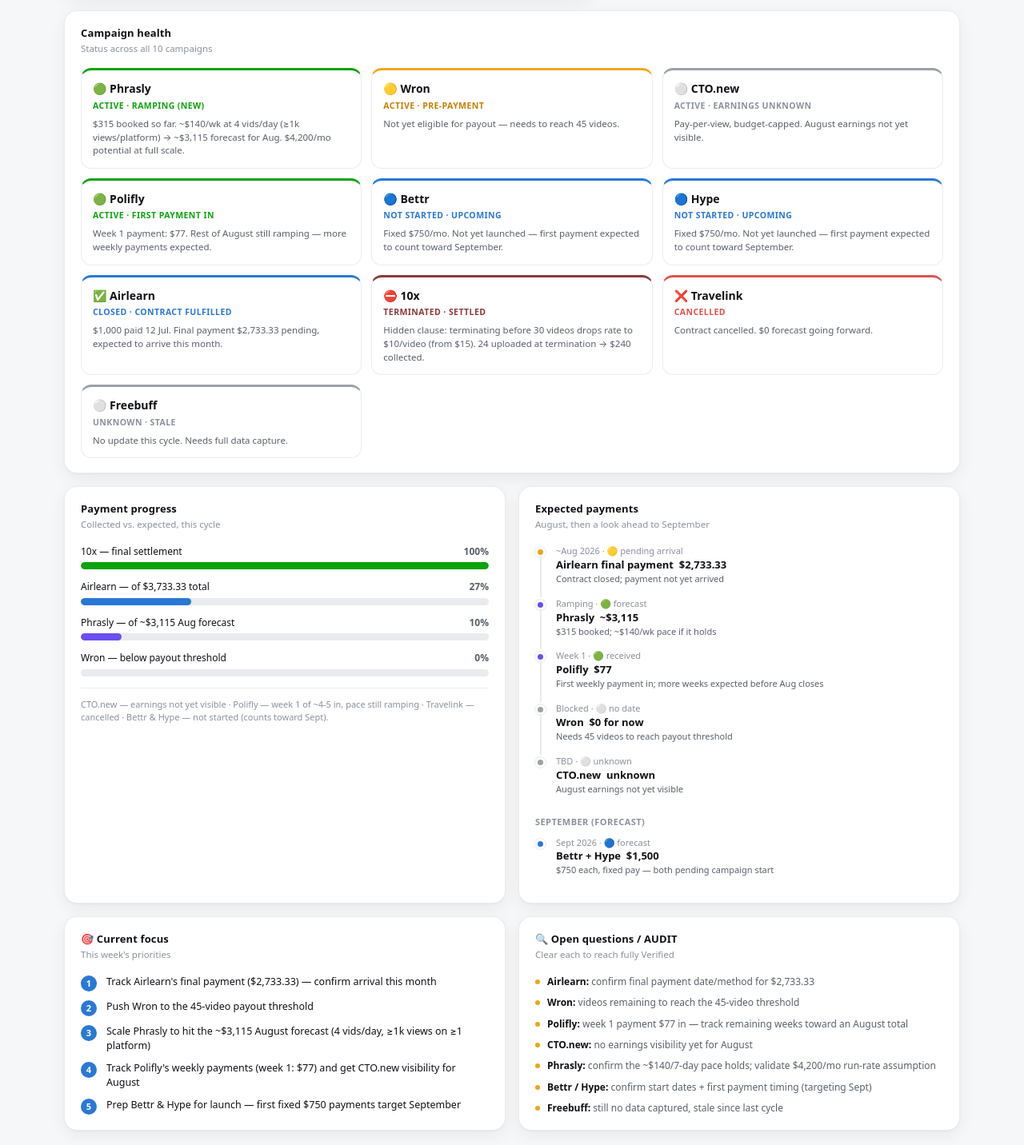
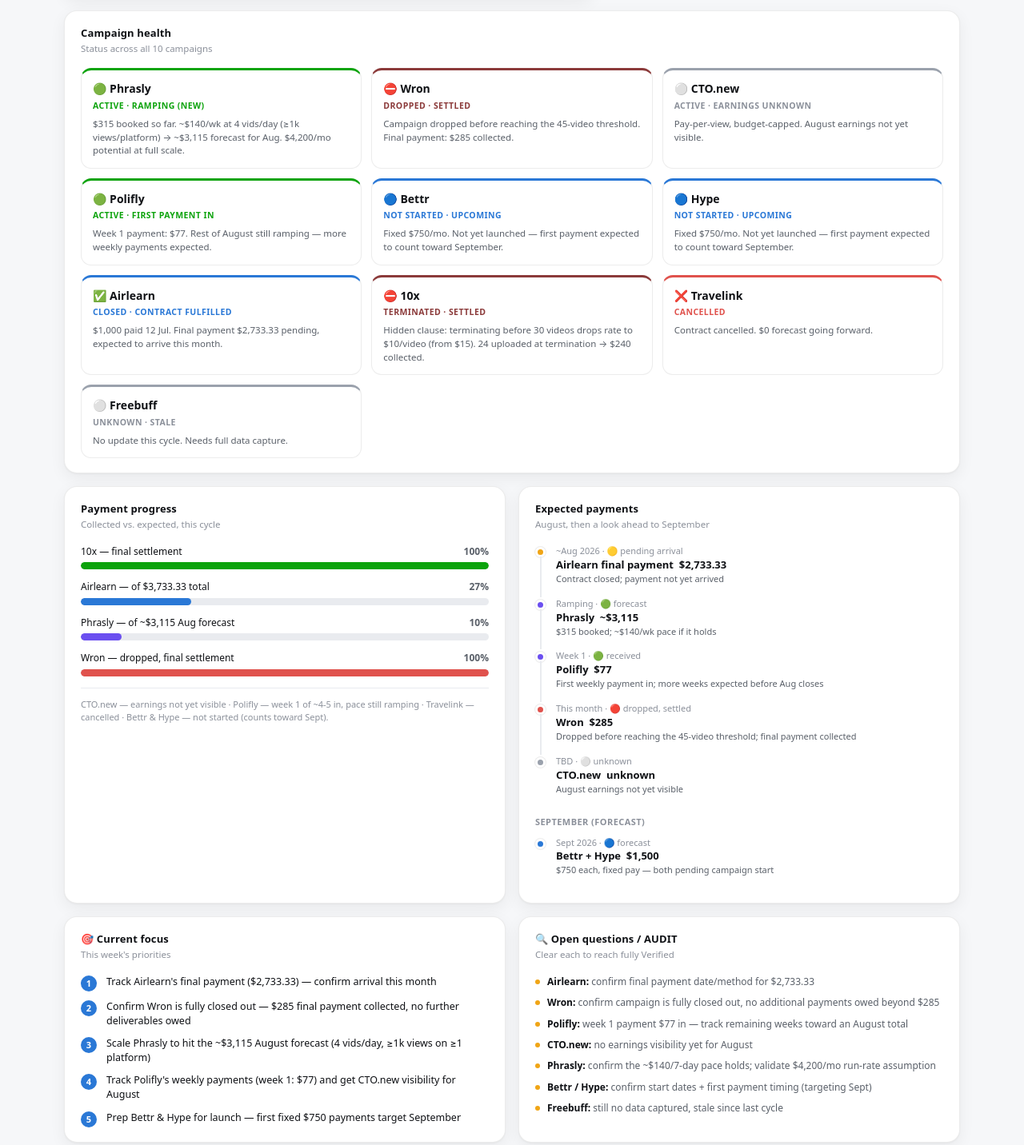
Before and after one commit to kennsr/kennos-ceo-dashboard, a plain HTML site: page index.html in a window 1280 px wide. Shown: the part 805-2237 px from the top of the page at 80% size. Drawn offline with Linux system fonts and the light colour scheme.

Commit message:
Wron dropped, final settlement  collected this month

```diff
--- a/data.json
+++ b/data.json
@@ -7,7 +7,7 @@
   "kpis": [
     { "label": "Pending — Airlearn final", "value": "$2,733.33", "foot": "🟡 Not arrived yet · expected this month", "color": "b" },
     { "label": "Phrasly · Aug forecast", "value": "~$3,115", "foot": "$315 booked · $4,200/mo potential run-rate", "color": "v" },
-    { "label": "Campaigns", "value": "10", "foot": "4 active · 2 upcoming · 1 closed · 1 terminated · 1 cancelled · 1 unknown", "color": "s" }
+    { "label": "Campaigns", "value": "10", "foot": "3 active · 2 upcoming · 1 closed · 2 terminated · 1 cancelled · 1 unknown", "color": "s" }
   ],
   "septemberBanner": {
     "text": "September forecast: Bettr $750 + Hype $750 = $1,500 fixed pay — neither campaign has started yet, so this is expected to land as next month's (Sept) payment, not August's."
@@ -18,7 +18,7 @@
     { "name": "Bettr", "value": "$750", "widthPct": 24.1, "style": "f" },
     { "name": "Hype", "value": "$750", "widthPct": 24.1, "style": "f" },
     { "name": "10x", "value": "$240", "widthPct": 7.7, "style": "c" },
-    { "name": "Wron", "value": "TBD", "widthPct": 14, "style": "q" },
+    { "name": "Wron", "value": "$285", "widthPct": 9.2, "style": "c" },
     { "name": "CTO.new", "value": "TBD", "widthPct": 14, "style": "q" },
     { "name": "Polifly", "value": "$77", "widthPct": 4, "style": "c" }
   ],
@@ -33,12 +33,13 @@
       { "label": "Heyclicky", "sublabel": "closed — campaign stopped · PLACEHOLDER DATE", "amount": 861, "date": "2026-07-18", "color": "#6b4ff0" },
       { "label": "Polifly — Jul payment", "sublabel": "~$1,000 approx · PLACEHOLDER DATE", "amount": 1000, "date": "2026-07-25", "color": "#0ca30c" },
       { "label": "10x final settlement", "sublabel": "collected", "amount": 240, "date": "2026-08-01", "color": "#f0a516" },
-      { "label": "Polifly — week 1 (Aug)", "sublabel": "first Aug payment", "amount": 77, "date": "2026-08-10", "color": "#0ca30c" }
+      { "label": "Polifly — week 1 (Aug)", "sublabel": "first Aug payment", "amount": 77, "date": "2026-08-10", "color": "#0ca30c" },
+      { "label": "Wron final settlement", "sublabel": "dropped, before 45-video threshold", "amount": 285, "date": "2026-08-10", "color": "#e0524d" }
     ]
   },
   "campaigns": [
     { "icon": "🟢", "name": "Phrasly", "status": "Active · ramping (new)", "detail": "$315 booked so far. ~$140/wk at 4 vids/day (≥1k views/platform) → ~$3,115 forecast for Aug. $4,200/mo potential at full scale.", "style": "ok" },
-    { "icon": "🟡", "name": "Wron", "status": "Active · pre-payment", "detail": "Not yet eligible for payout — needs to reach 45 videos.", "style": "wm" },
+    { "icon": "⛔", "name": "Wron", "status": "Dropped · settled", "detail": "Campaign dropped before reaching the 45-video threshold. Final payment: $285 collected.", "style": "tm" },
     { "icon": "⚪", "name": "CTO.new", "status": "Active · earnings unknown", "detail": "Pay-per-view, budget-capped. August earnings not yet visible.", "style": "un" },
     { "icon": "🟢", "name": "Polifly", "status": "Active · first payment in", "detail": "Week 1 payment: $77. Rest of August still ramping — more weekly payments expected.", "style": "ok" },
     { "icon": "🔵", "name": "Bettr", "status": "Not started · upcoming", "detail": "Fixed $750/mo. Not yet launched — first payment expected to count toward September.", "style": "rd" },
@@ -52,14 +53,14 @@
     { "label": "10x — final settlement", "pct": 100, "color": "var(--green)" },
     { "label": "Airlearn — of $3,733.33 total", "pct": 27, "color": "var(--blue)" },
     { "label": "Phrasly — of ~$3,115 Aug forecast", "pct": 10, "color": "var(--violet)" },
-    { "label": "Wron — below payout threshold", "pct": 0, "color": "var(--amber)" }
+    { "label": "Wron — dropped, final settlement", "pct": 100, "color": "var(--red)" }
   ],
   "paymentProgressNote": "CTO.new — earnings not yet visible · Polifly — week 1 of ~4-5 in, pace still ramping · Travelink — cancelled · Bettr & Hype — not started (counts toward Sept).",
   "timelineAugust": [
     { "dotClass": "a", "window": "~Aug 2026 · 🟡 pending arrival", "headline": "Airlearn final payment", "amount": "$2,733.33", "sub": "Contract closed; payment not yet arrived" },
     { "dotClass": "c", "window": "Ramping · 🟢 forecast", "headline": "Phrasly", "amount": "~$3,115", "sub": "$315 booked; ~$140/wk pace if it holds" },
     { "dotClass": "c", "window": "Week 1 · 🟢 received", "headline": "Polifly", "amount": "$77", "sub": "First weekly payment in; more weeks expected before Aug closes" },
-    { "dotClass": "d", "window": "Blocked · ⚪ no date", "headline": "Wron", "amount": "$0 for now", "sub": "Needs 45 videos to reach payout threshold" },
+    { "dotClass": "e", "window": "This month · 🔴 dropped, settled", "headline": "Wron", "amount": "$285", "sub": "Dropped before reaching the 45-video threshold; final payment collected" },
     { "dotClass": "d", "window": "TBD · ⚪ unknown", "headline": "CTO.new", "amount": "unknown", "sub": "August earnings not yet visible" }
   ],
   "timelineSeptember": [
@@ -67,14 +68,14 @@
   ],
   "focus": [
     "Track Airlearn's final payment ($2,733.33) — confirm arrival this month",
-    "Push Wron to the 45-video payout threshold",
+    "Confirm Wron is fully closed out — $285 final payment collected, no further deliverables owed",
     "Scale Phrasly to hit the ~$3,115 August forecast (4 vids/day, ≥1k views on ≥1 platform)",
     "Track Polifly's weekly payments (week 1: $77) and get CTO.new visibility for August",
     "Prep Bettr & Hype for launch — first fixed $750 payments target September"
   ],
   "audit": [
     { "b": "Airlearn:", "t": "confirm final payment date/method for $2,733.33" },
-    { "b": "Wron:", "t": "videos remaining to reach the 45-video threshold" },
+    { "b": "Wron:", "t": "confirm campaign is fully closed out, no additional payments owed beyond $285" },
     { "b": "Polifly:", "t": "week 1 payment $77 in — track remaining weeks toward an August total" },
     { "b": "CTO.new:", "t": "no earnings visibility yet for August" },
     { "b": "Phrasly:", "t": "confirm the ~$140/7-day pace holds; validate $4,200/mo run-rate assumption" },
--- a/index.html
+++ b/index.html
@@ -128,7 +128,7 @@
   .ti{display:grid;grid-template-columns:14px 1fr;gap:12px;padding-bottom:15px;position:relative;}
   .ti:not(:last-child)::before{content:"";position:absolute;left:6px;top:15px;bottom:0;width:2px;background:var(--grid);}
   .ti .dt{width:13px;height:13px;border-radius:50%;margin-top:3px;border:3px solid var(--card);box-shadow:0 0 0 1px var(--border);}
-  .ti .dt.a{background:var(--amber);} .ti .dt.b{background:var(--blue);} .ti .dt.c{background:var(--violet);} .ti .dt.d{background:var(--slate);}
+  .ti .dt.a{background:var(--amber);} .ti .dt.b{background:var(--blue);} .ti .dt.c{background:var(--violet);} .ti .dt.d{background:var(--slate);} .ti .dt.e{background:var(--red);}
   .ti .w{font-size:11px;color:var(--muted);}
   .ti .h{font-size:13px;font-weight:650;}
   .ti .h b{font-weight:800;}
```
